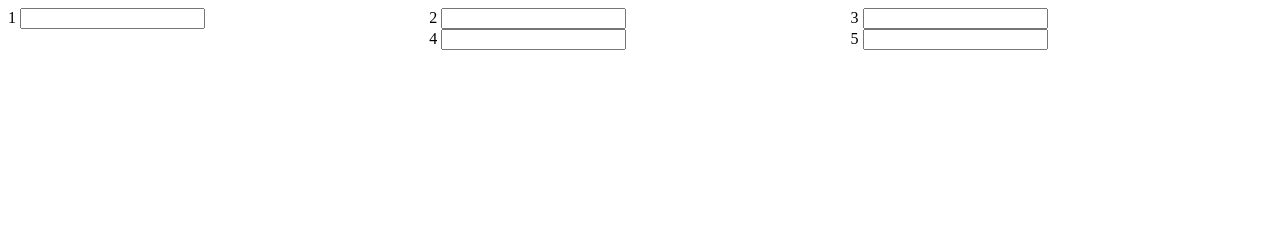
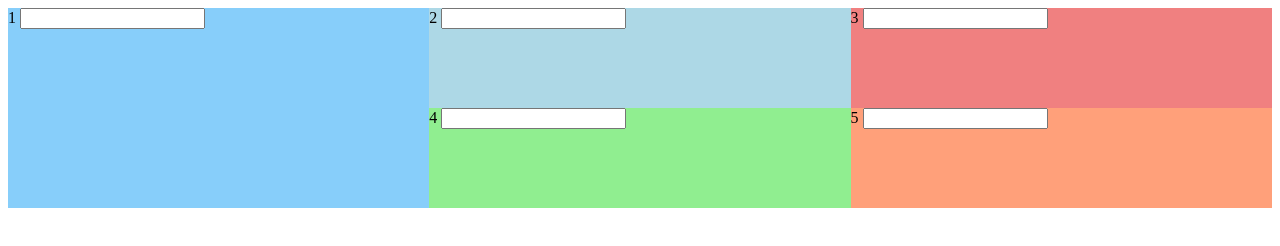
Before and after one commit to testeua/testeua.github.io, a plain HTML site: page index.html in a window 1280 px wide. Drawn offline with Linux system fonts and the light colour scheme.

Commit message:
Added color to divs backgrounds

```diff
--- a/css/css.css
+++ b/css/css.css
@@ -24,4 +24,35 @@
 
 [class*="col-"] {
     float: left;
+    height: 100px;
 }
+
+#rectangle {
+    width: 100%;
+    height: 200%;
+    background: lightskyblue;
+}
+
+#square1 {
+    width: 100%;
+    height: 100%;
+    background: lightblue;
+}
+
+#square2 {
+    width: 100%;
+    height: 100%;
+    background: lightcoral;
+}
+
+#square3 {
+    width: 100%;
+    height: 100%;
+    background: lightgreen;
+}
+
+#square4 {
+    width: 100%;
+    height: 100%;
+    background: lightsalmon;
+}
--- a/index.html
+++ b/index.html
@@ -3,27 +3,37 @@
 <html lang="pt">
   <head>
     <title>Home</title>
-    <link rel="stylesheet" href="/css/css.css" />
+    <link rel="stylesheet" href="css/css.css" />
   </head>
 
   <body>
       <div class="row">
           <div class="col-4">
-              1 <input id="Text1" type="text" />
+              <div id="rectangle">
+                  1 <input id="Text1" type="text" />
+              </div>
           </div>
           <div class="col-8">
               <div class="col-6">
-                  2 <input id="Text2" type="text" />
+                  <div id="square1">
+                      2 <input id="Text2" type="text" />
+                  </div>
               </div>
               <div class="col-6">
-                  3 <input id="Text3" type="text" />
+                  <div id="square2">
+                      3 <input id="Text3" type="text" />
+                  </div>
               </div>
               <div class="row">
                   <div class="col-6">
-                      4 <input id="Text4" type="text" />
+                      <div id="square3">
+                          4 <input id="Text4" type="text" />
+                      </div>
                   </div>
                   <div class="col-6">
-                      5 <input id="Text5" type="text" />
+                      <div id="square4">
+                          5 <input id="Text5" type="text" />
+                      </div>
                   </div>
               </div>
           </div>
```
